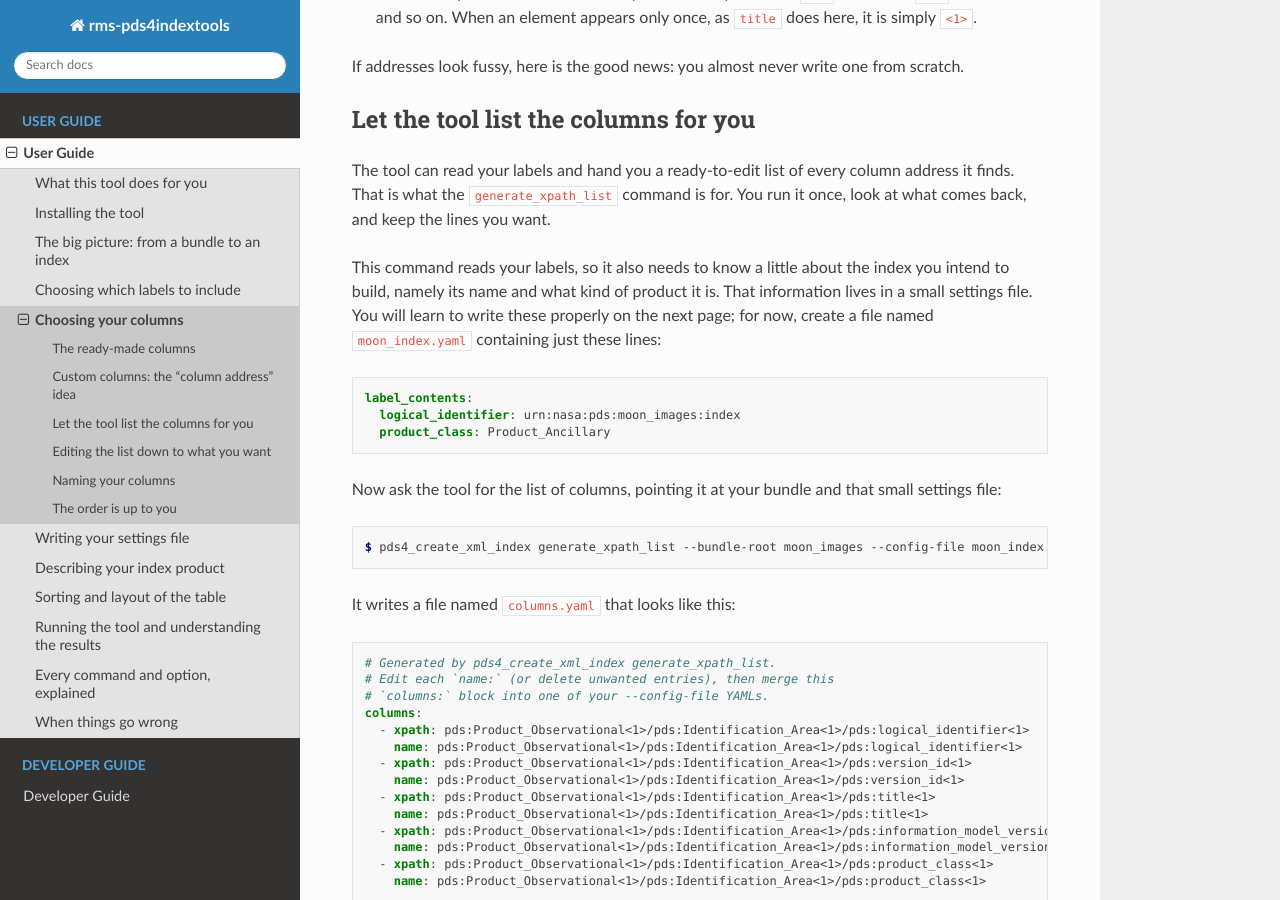
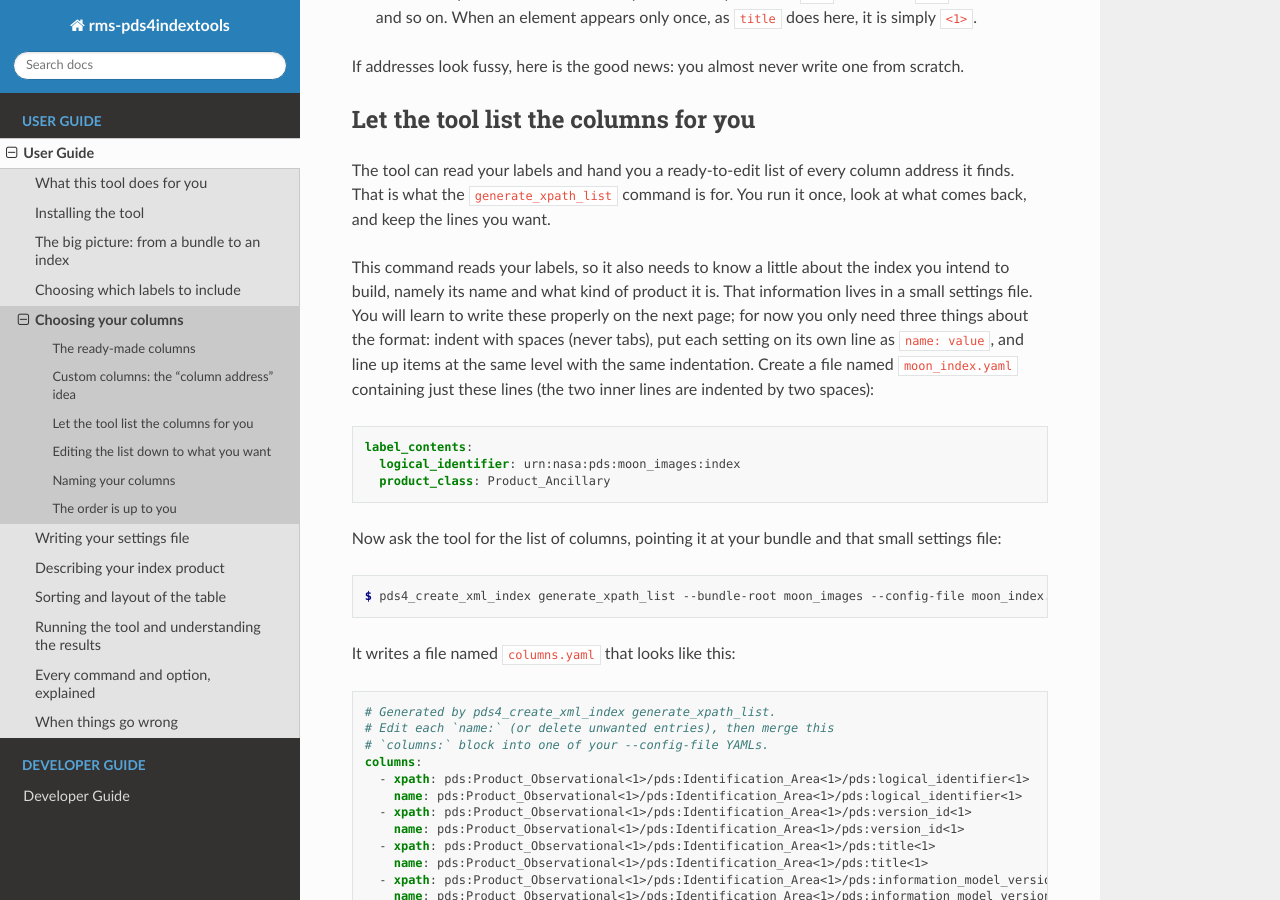
Before and after one commit to SETI/rms-pds4indextools, a Sphinx documentation site: the page built from docs/user/choosing-columns.rst, in a window 1280 px wide and 900 px high, scrolled down 1378 px. Built offline with Sphinx 7.4.7 and the Read the Docs theme 3.1.0, drawn with Linux system fonts in a browser that asks for light colours.

Commit message:
Docs: fix install package name and polish (review findings)
- BLOCKER: user guide said 'pip install pds4-create-xml-index' (no such
  package); corrected to 'rms-pds4indextools' (+ the success-line echo).
- verbosity: -vv and -vvv are identical; drop 'successively more detail'.
- teach the 3 YAML essentials at first use in choosing-columns.
- note the last fixed-width column is padded too (trailing spaces can't render).
- user index: 'exception model' -> 'error-handling model'.

```diff
--- a/docs/developer/usage_examples.rst
+++ b/docs/developer/usage_examples.rst
@@ -122,6 +122,9 @@
     urn:nasa:pds:moon_images:data:crater_south,crater_south.xml,South Polar Crater Field
     urn:nasa:pds:moon_images:data:mare_plain  ,mare_plain.xml  ,Mare Basalt Plain
 
+The final column is padded to its own width as well; the trailing spaces after
+the two shorter titles simply cannot be shown in this rendered block.
+
 Ending lines with CRLF
 ----------------------
 
--- a/docs/user/choosing-columns.rst
+++ b/docs/user/choosing-columns.rst
@@ -90,8 +90,11 @@
 This command reads your labels, so it also needs to know a little about the
 index you intend to build, namely its name and what kind of product it is.
 That information lives in a small settings file. You will learn to write these
-properly on the next page; for now, create a file named ``moon_index.yaml``
-containing just these lines:
+properly on the next page; for now you only need three things about the format:
+indent with spaces (never tabs), put each setting on its own line as
+``name: value``, and line up items at the same level with the same indentation.
+Create a file named ``moon_index.yaml`` containing just these lines (the two
+inner lines are indented by two spaces):
 
 .. code-block:: yaml
 
--- a/docs/user/command-reference.rst
+++ b/docs/user/command-reference.rst
@@ -118,7 +118,7 @@
 
 ``-v``, ``-vv``, ``-vvv`` (or ``--verbose``)
    Increase how much detail the tool prints as it works. A plain run is quiet;
-   ``-v`` prints progress, and ``-vv`` or ``-vvv`` print successively more.
+   ``-v`` prints progress, and ``-vv`` (or ``-vvv``) prints the fullest detail.
    This affects only what is shown, never the result. Available on every
    command.
 
--- a/docs/user/index.rst
+++ b/docs/user/index.rst
@@ -8,7 +8,7 @@
 columns that go into your index, how to write the settings file, and what to
 do when something goes wrong.
 
-If you are a developer looking for the API reference, the exception model, or
+If you are a developer looking for the API reference, the error-handling model, or
 the internal architecture, see the :doc:`/developer/index` instead.
 
 .. toctree::
--- a/docs/user/installing.rst
+++ b/docs/user/installing.rst
@@ -30,11 +30,11 @@
 
 .. code-block:: console
 
-   $ pip install pds4-create-xml-index
+   $ pip install rms-pds4indextools
 
 That downloads the tool and everything it depends on, then installs the
 ``pds4_create_xml_index`` command. When it finishes you will see a line such
-as ``Successfully installed pds4-create-xml-index`` near the end of the
+as ``Successfully installed rms-pds4indextools`` near the end of the
 output.
 
 .. tip::
--- a/docs/user/running-it.rst
+++ b/docs/user/running-it.rst
@@ -33,8 +33,8 @@
 as described on the :doc:`installing` page. That happens once.)
 
 If you would like to watch it work, add ``-v`` to the command. The tool then
-prints progress as it generates the label. Add ``-vv`` or ``-vvv`` for
-successively more detail. This is purely for your reassurance or curiosity; it
+prints progress as it generates the label. Add ``-vv`` (or ``-vvv``) for the
+fullest detail. This is purely for your reassurance or curiosity; it
 does not change the result.
 
 The two files it produced
```
